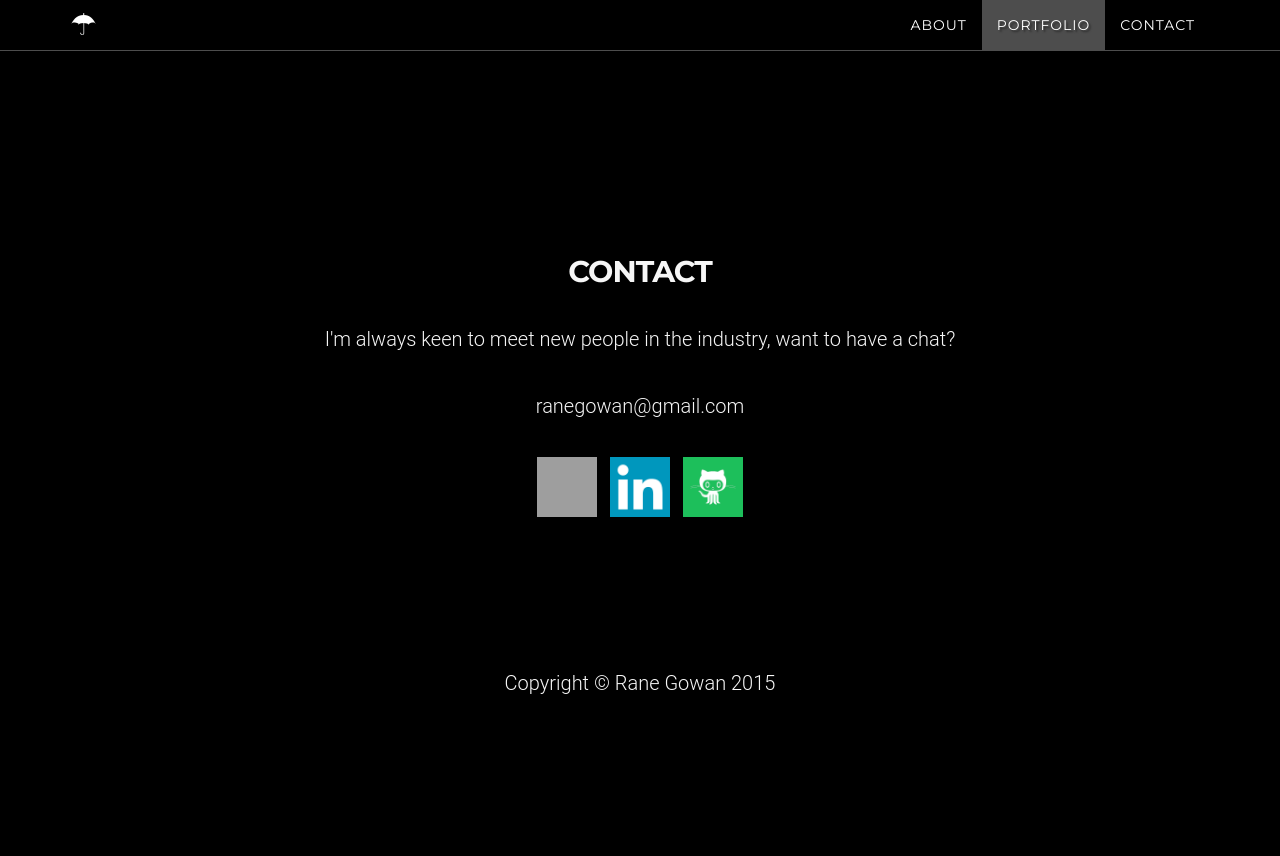
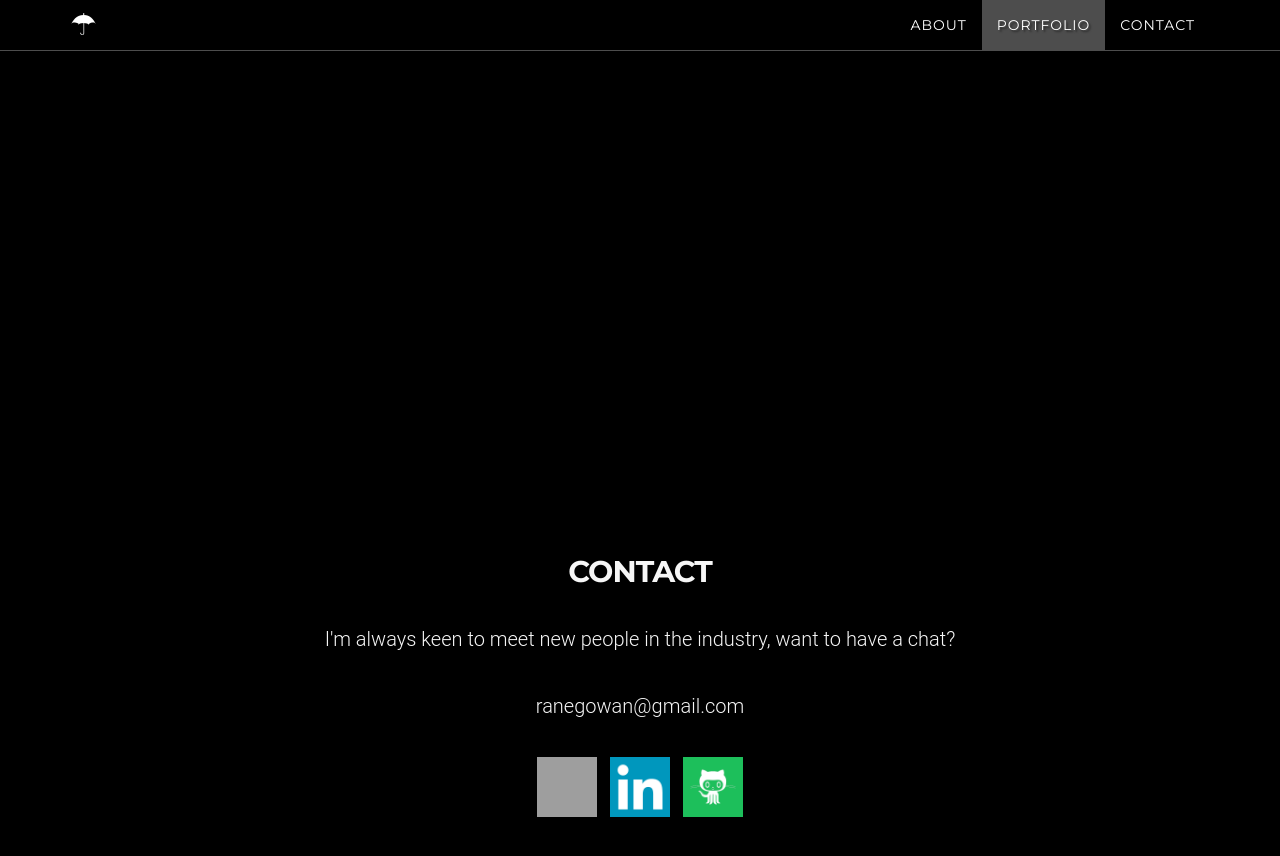
Before and after one commit to rgowan/ranegowan.com, a Jekyll site: the page built from index.html, in a window 1280 px wide and 900 px high, scrolled down 2213 px. Shown: the top 856 px of the window. Built offline with Jekyll 4.4.1, drawn with Linux system fonts in a browser that asks for light colours; before the commit the page ends 2962 px from its top, so only the background shows below that; grey boxes are pictures that could not be loaded.

Commit message:
changed sizing

```diff
--- a/_includes/css/grayscale.css
+++ b/_includes/css/grayscale.css
@@ -431,7 +431,7 @@ div.social-buttons img:hover {
 }
 
 section#contact {
-  margin-top: 100px;
+  margin-top: 400px;
 }
 
 
```
